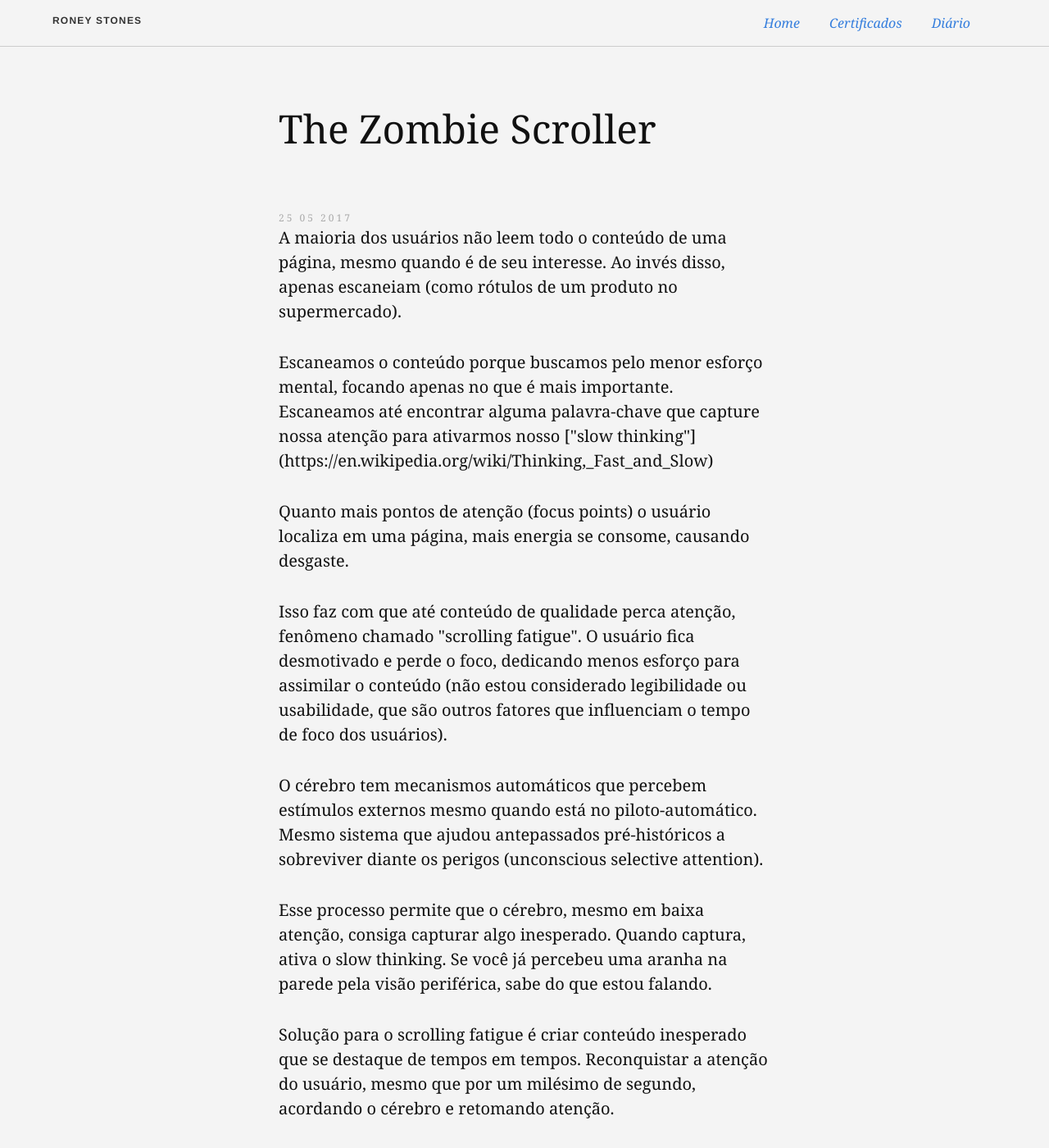
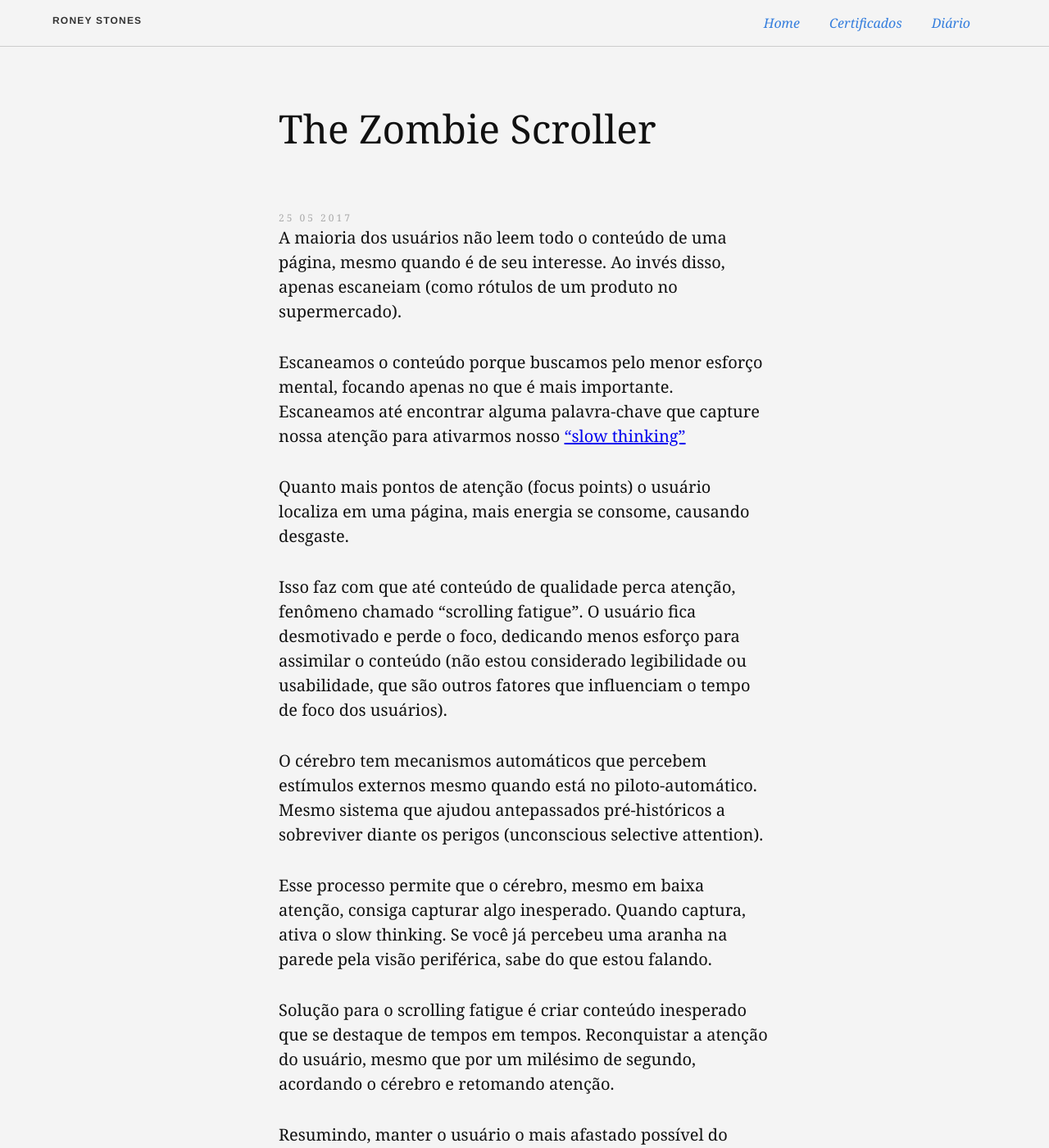
Before and after one commit to roneystones/roneystones, a Jekyll site: the page built from _posts/2017-05-24-the-zombie-scroller.markdown, in a window 1280 px wide and 1400 px high. Shown: the whole window at 82% size. Built offline with Jekyll 4.4.1, drawn with Linux system fonts in a browser that asks for light colours; some of the changed text lies outside the part shown.

Commit message:
tira <p> dos artigos

```diff
--- a/_posts/2017-02-25-direto-para-o-TLDR.markdown
+++ b/_posts/2017-02-25-direto-para-o-TLDR.markdown
@@ -7,8 +7,8 @@ categories: ['html', 'css']
 tags: ['html', 'css']
 ---
 
-<p class="mb4">Lorem ipsum dolor sit amet, consectetur adipiscing elit. Nam ornare felis justo, non sollicitudin libero ultrices id. Nunc tincidunt nunc non metus sagittis, a pulvinar neque dictum. Cras dictum dolor eleifend viverra elementum. Proin vitae sem felis. Phasellus a velit luctus ligula dignissim rutrum. Phasellus sed vehicula diam. Cras consectetur porta hendrerit. Duis quis felis eu massa ornare tempor. Cras ac fermentum urna. Morbi eget dolor finibus odio sodales luctus tincidunt eget mi. Curabitur faucibus maximus diam auctor mollis. Donec in magna eget odio dictum malesuada eu id leo. Ut a quam ipsum. Vestibulum elementum nec velit in dictum. Lorem ipsum dolor sit amet, consectetur adipiscing elit.</p>
+Lorem ipsum dolor sit amet, consectetur adipiscing elit. Nam ornare felis justo, non sollicitudin libero ultrices id. Nunc tincidunt nunc non metus sagittis, a pulvinar neque dictum. Cras dictum dolor eleifend viverra elementum. Proin vitae sem felis. Phasellus a velit luctus ligula dignissim rutrum. Phasellus sed vehicula diam. Cras consectetur porta hendrerit. Duis quis felis eu massa ornare tempor. Cras ac fermentum urna. Morbi eget dolor finibus odio sodales luctus tincidunt eget mi. Curabitur faucibus maximus diam auctor mollis. Donec in magna eget odio dictum malesuada eu id leo. Ut a quam ipsum. Vestibulum elementum nec velit in dictum. Lorem ipsum dolor sit amet, consectetur adipiscing elit.
 
-<p class="mb4">Donec sed ex turpis. Aenean nulla ipsum, molestie id fringilla sit amet, lobortis sit amet mauris. Nulla sed elit eget est consequat dignissim non id ipsum. Nunc in vulputate purus. Quisque non accumsan diam. Aliquam congue quis neque non volutpat. Morbi eget neque sed nisi hendrerit eleifend at a nibh.</p>
+Donec sed ex turpis. Aenean nulla ipsum, molestie id fringilla sit amet, lobortis sit amet mauris. Nulla sed elit eget est consequat dignissim non id ipsum. Nunc in vulputate purus. Quisque non accumsan diam. Aliquam congue quis neque non volutpat. Morbi eget neque sed nisi hendrerit eleifend at a nibh.
 
-<p>Fusce iaculis varius arcu, eu tincidunt ipsum sagittis ut. Cras eu libero pretium, interdum lacus sit amet, posuere risus. Proin sit amet malesuada arcu. Quisque rhoncus, urna ut facilisis aliquam, ligula lectus blandit nisi, nec lobortis ante nibh a nisl. Nunc pellentesque facilisis egestas. Mauris a accumsan diam, vitae maximus diam. Nulla iaculis est est, vitae luctus lacus elementum eget. Suspendisse sed mattis ante, sed hendrerit nisi. Integer tortor leo, maximus vel nunc in, rhoncus ornare nisl. Vestibulum euismod aliquet risus, in fermentum arcu. Suspendisse eu velit ligula. Vivamus ultricies ligula eget diam gravida cursus.</p>
+Fusce iaculis varius arcu, eu tincidunt ipsum sagittis ut. Cras eu libero pretium, interdum lacus sit amet, posuere risus. Proin sit amet malesuada arcu. Quisque rhoncus, urna ut facilisis aliquam, ligula lectus blandit nisi, nec lobortis ante nibh a nisl. Nunc pellentesque facilisis egestas. Mauris a accumsan diam, vitae maximus diam. Nulla iaculis est est, vitae luctus lacus elementum eget. Suspendisse sed mattis ante, sed hendrerit nisi. Integer tortor leo, maximus vel nunc in, rhoncus ornare nisl. Vestibulum euismod aliquet risus, in fermentum arcu. Suspendisse eu velit ligula. Vivamus ultricies ligula eget diam gravida cursus.
--- a/_posts/2017-05-24-the-zombie-scroller.markdown
+++ b/_posts/2017-05-24-the-zombie-scroller.markdown
@@ -1,34 +1,32 @@
 ---
 layout: post
 title: "The Zombie Scroller"
+description: This is my awesome writup of this fantastic thing
 date: 2017-05-24 21:28:29 -0300
-description: This is my awesome writup of this fantastic thing
 author: Roney Stones
 categories: ['html', 'css']
 tags: ['html', 'css']
 ---
 
-<p class="mb4">A maioria dos usuários não leem todo o conteúdo de uma página, mesmo quando é de seu interesse. Ao invés disso, apenas escaneiam (como rótulos de um produto no supermercado).</p>
+A maioria dos usuários não leem todo o conteúdo de uma página, mesmo quando é de seu interesse. Ao invés disso, apenas escaneiam (como rótulos de um produto no supermercado).
 
-<p class="mb4">Escaneamos o conteúdo porque buscamos pelo menor esforço mental, focando apenas no que é mais importante. Escaneamos até encontrar alguma palavra-chave que capture nossa atenção para ativarmos nosso ["slow thinking"](https://en.wikipedia.org/wiki/Thinking,_Fast_and_Slow)</p>
+Escaneamos o conteúdo porque buscamos pelo menor esforço mental, focando apenas no que é mais importante. Escaneamos até encontrar alguma palavra-chave que capture nossa atenção para ativarmos nosso ["slow thinking"](https://en.wikipedia.org/wiki/Thinking,_Fast_and_Slow)
 
-<p class="mb4">Quanto mais pontos de atenção (focus points) o usuário localiza em uma página, mais energia se consome, causando desgaste.</p>
+Quanto mais pontos de atenção (focus points) o usuário localiza em uma página, mais energia se consome, causando desgaste.
 
-<p class="mb4">Isso faz com que até conteúdo de qualidade perca atenção, fenômeno chamado "scrolling fatigue". O usuário fica desmotivado e perde o foco, dedicando menos esforço para assimilar o conteúdo (não estou considerado legibilidade ou usabilidade, que são outros fatores que influenciam o tempo de foco dos usuários).</p>
+Isso faz com que até conteúdo de qualidade perca atenção, fenômeno chamado "scrolling fatigue". O usuário fica desmotivado e perde o foco, dedicando menos esforço para assimilar o conteúdo (não estou considerado legibilidade ou usabilidade, que são outros fatores que influenciam o tempo de foco dos usuários).
 
-<p class="mb4">O cérebro tem mecanismos automáticos que percebem estímulos externos mesmo quando está no piloto-automático. Mesmo sistema que ajudou antepassados pré-históricos a sobreviver diante os perigos (unconscious selective attention).</p>
+O cérebro tem mecanismos automáticos que percebem estímulos externos mesmo quando está no piloto-automático. Mesmo sistema que ajudou antepassados pré-históricos a sobreviver diante os perigos (unconscious selective attention).
 
-<p class="mb4">Esse processo permite que o cérebro, mesmo em baixa atenção, consiga capturar algo inesperado. Quando captura, ativa o slow thinking. Se você já percebeu uma aranha na parede pela visão periférica, sabe do que estou falando.</p>
+Esse processo permite que o cérebro, mesmo em baixa atenção, consiga capturar algo inesperado. Quando captura, ativa o slow thinking. Se você já percebeu uma aranha na parede pela visão periférica, sabe do que estou falando.
 
-<p class="mb4">Solução para o scrolling fatigue é criar conteúdo inesperado que se destaque de tempos em tempos. Reconquistar a atenção do usuário, mesmo que por um milésimo de segundo, acordando o cérebro e retomando atenção.</p>
+Solução para o scrolling fatigue é criar conteúdo inesperado que se destaque de tempos em tempos. Reconquistar a atenção do usuário, mesmo que por um milésimo de segundo, acordando o cérebro e retomando atenção.
 
-<p class="mb4">Resumindo, manter o usuário o mais afastado possível do piloto automático.</p>
+Resumindo, manter o usuário o mais afastado possível do piloto automático.
 
-<ul class="mb4">
-  <li>Usuários tem um limite quanto ao tempo de atenção</li>
-  <li>Usuários perdem foco conforme o tamanho do scroll</li>
-  <li>A fadiga faz o usuário abandonar a página ou perder inportantes informações para a compreensão do conteúdo</li>
-  <li>Usuários reagem a conteúdos imprevistos</li>
-</ul>
+* Usuários tem um limite quanto ao tempo de atenção
+* Usuários perdem foco conforme o tamanho do scroll
+* A fadiga faz o usuário abandonar a página ou perder inportantes informações para a compreensão do conteúdo
+* Usuários reagem a conteúdos imprevistos
 
-<p>[link](https://www.sitepoint.com/the-ux-of-zombie-scrollers-and-how-to-cure-it/)</p>
+[link](https://www.sitepoint.com/the-ux-of-zombie-scrollers-and-how-to-cure-it/)
```
Also changed, not shown: _posts/2017-02-26-WEF-Davos-2017.markdown (+5 -5 lines), _posts/2017-03-21-o-numero-de-dunbar.markdown (+12 -12 lines), _posts/2017-07-05-WTF-is-ethereum.markdown (+7 -7 lines), _posts/2017-07-14-codigos-comentados.markdown (+7 -7 lines).
